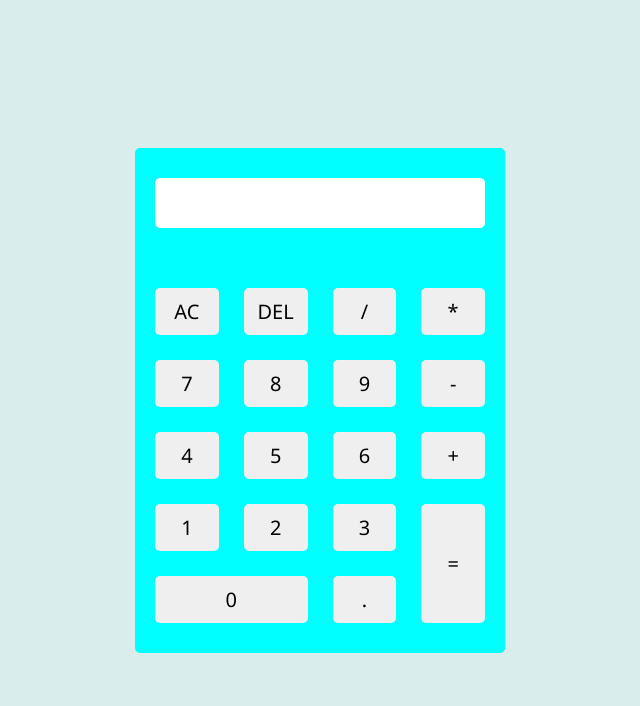
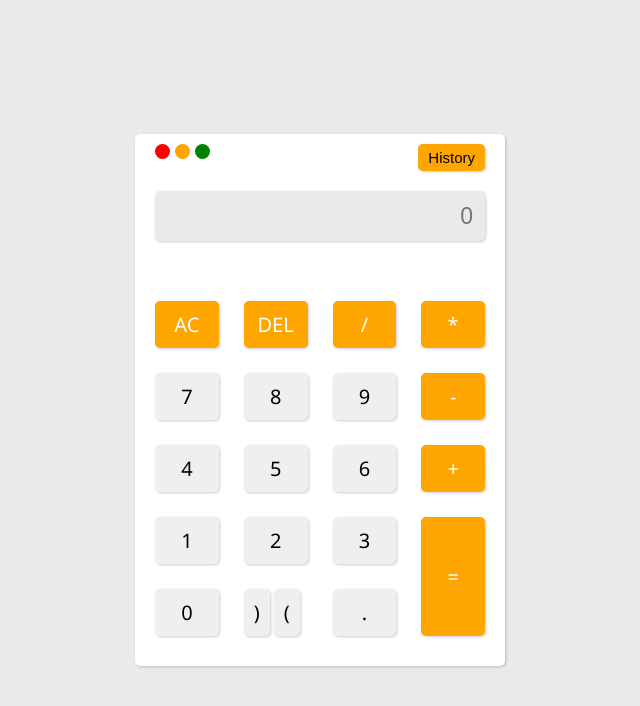
Before and after one commit to GurudeepPandey/web-dev-cohort-projects, a plain HTML site: page Maths Calculator/index.html in a window 1280 px wide. Shown: the whole page, without its empty margins (320-960 px from the left). Drawn offline with Linux system fonts and the light colour scheme.

Commit message:
Add script

```diff
--- a/Maths Calculator/index.html
+++ b/Maths Calculator/index.html
@@ -1,42 +1,70 @@
 <!DOCTYPE html>
 <html lang="en">
+
 <head>
     <meta charset="UTF-8">
     <meta name="viewport" content="width=device-width, initial-scale=1.0">
     <title>Math Calculator</title>
     <link rel="stylesheet" href="style.css">
 </head>
+
 <body>
+    <!-- First big container -->
     <div class="container">
 
-        <div class="displayDiv">
-            <input type="text" name="" id="display">
+        <!-- Topbar container -->
+        <div class="topbar">
+            <div>
+                <div></div>
+                <div></div>
+                <div></div>
+            </div>
+            <div>
+                <button class="clbtn">Clear</button>
+                <button class="hisbtn">History</button>
+            </div>
         </div>
 
-        <div class="buttonDiv">
-            <input type="button" value="AC" id="clear">
-            <input type="button" value="DEL" id="delete">
+        <!-- Calculator container -->
+        <div class="calcont">
 
-            <input type="button" value="/" class="buttons">
-            <input type="button" value="*" class="buttons">
-            <input type="button" value="7" class="buttons">
-            <input type="button" value="8" class="buttons">
-            <input type="button" value="9" class="buttons">
-            <input type="button" value="-" class="buttons">
-            <input type="button" value="4" class="buttons">
-            <input type="button" value="5" class="buttons">
-            <input type="button" value="6" class="buttons">
-            <input type="button" value="+" class="buttons">
-            <input type="button" value="1" class="buttons">
-            <input type="button" value="2" class="buttons">
-            <input type="button" value="3" class="buttons">
+            <!-- Display container -->
+            <div class="displayDiv">
+                <input type="text" id="display" placeholder="0">
+            </div>
 
-            <input type="button" value="=" id="equal">
+            <!-- Button container -->
+            <div class="buttonDiv">
+                <input type="button" value="AC" id="clear" class="orangebtn">
+                <input type="button" value="DEL" class="orangebtn">
 
-            <input type="button" value="0" class="buttons">
-            <input type="button" value="." class="buttons">
+                <input type="button" value="/" class="orangebtn">
+                <input type="button" value="*" class="orangebtn">
+                <input type="button" value="7">
+                <input type="button" value="8">
+                <input type="button" value="9">
+                <input type="button" value="-" class="orangebtn">
+                <input type="button" value="4">
+                <input type="button" value="5">
+                <input type="button" value="6">
+                <input type="button" value="+" class="orangebtn">
+                <input type="button" value="1">
+                <input type="button" value="2">
+                <input type="button" value="3">
+                <input type="button" value="=" class="orangebtn">
+                <input type="button" value="0">
+                <div>
+                    <input type="button" value=")">
+                    <input type="button" value="(">
+                </div>
+                <input type="button" value=".">
 
+            </div>
         </div>
+
+        <!-- History container -->
+        <div class="hiscont"></div>
     </div>
 </body>
+<script src="./script.js"></script>
 </html>
--- a/Maths Calculator/script.js
+++ b/Maths Calculator/script.js
@@ -0,0 +1,80 @@
+let input = document.getElementById("display");
+let buttons = document.querySelectorAll("input[type='button']");
+
+let operation = ["+", "-", "*", "/"];
+let historyArray = JSON.parse(localStorage.getItem("calcHistory")) || [];
+
+// Add event listener to buttons
+buttons.forEach((button) => {
+    button.addEventListener("click", () => {
+        if (button.value == "AC") {
+            input.value = "";
+        } else if (button.value == "DEL") {
+            input.value = input.value.slice(0, -1);
+        } else if (button.value == "=") {
+            if (!input.value) {
+                alert("Please enter a value");
+            } else {
+                try {
+                    let s = eval(input.value);
+                    saveCalculation(input.value, s);
+                    displayHistory();
+                    input.value = String(s).length > 5 ? s.toFixed(2) : s;
+                } catch {
+                    alert("Invalid Expression");
+                    input.value = "";
+                }
+            }
+        } else {
+            if (operation.includes(input.value.slice(-1)) && operation.includes(button.value)) {
+                alert("Don't repeat operations");
+            } else {
+                input.value += button.value;
+            }
+        }
+    });
+});
+
+// variables to hold references
+let calcont = document.querySelector(".calcont");
+let historyCont = document.querySelector(".hiscont");
+let hisbtn = document.querySelector(".hisbtn");
+let hisbtnPress = 0;
+
+// history button action
+hisbtn.addEventListener("click", () => {
+    if (hisbtnPress == 0) {
+        calcont.style.display = "none";
+        document.querySelector(".clbtn").style.display = "block";
+        historyCont.style.display = "block";
+        hisbtn.textContent = "X";
+        hisbtnPress = 1;
+    } else {
+        calcont.style.display = "block";
+        document.querySelector(".clbtn").style.display = "none";
+        historyCont.style.display = "none";
+        hisbtn.textContent = "History";
+        hisbtnPress = 0;
+    }
+});
+
+// Save calculation
+function saveCalculation(expression, result) {
+    historyArray.push(`${expression} = ${result}`);
+    localStorage.setItem("calcHistory", JSON.stringify(historyArray));
+}
+
+// Display history
+function displayHistory() {
+    historyCont.innerHTML = historyArray.map(calc => `<p>${calc}</p>`).join("");
+}
+
+// Load history when the page loads
+window.addEventListener("load", displayHistory);
+
+// Clear history
+document.querySelector(".clbtn").addEventListener("click", () => {
+    historyArray = [];
+    localStorage.removeItem("calcHistory");
+    historyCont.innerHTML = "";
+});
--- a/Maths Calculator/style.css
+++ b/Maths Calculator/style.css
@@ -7,7 +7,7 @@
 html, body {
     width: 100%;
     height: 100%;
-    background-color: rgb(218, 237, 237);
+    background-color: #ebe9e9;
     display: flex;
     justify-content: center;
     align-items: center;
@@ -15,9 +15,10 @@ html, body {
 
 .container {
     width: 370px;
-    padding: 30px 20px ;
-    background-color: aqua;
+    padding: 10px 20px 30px 20px;
     border-radius: 5px;
+    background-color: #fff;
+    box-shadow: 1px 1px 3px rgba(0, 0, 0, 0.2);
 }
 
 #display {
@@ -29,6 +30,9 @@ html, body {
     outline: none;
     border-radius: 5px;
     font-size: 23px;
+    letter-spacing: 2px;
+    background-color: #ebe9e9;
+    box-shadow: 1px 1px 3px rgba(0, 0, 0, 0.2);
 }
 
 .buttonDiv {
@@ -44,18 +48,62 @@ input[type="button"] {
     font-family: 'Segoe UI', Tahoma, Geneva, Verdana, sans-serif;
     border-radius: 5px;
     border: none;
+    box-shadow: 1px 1px 3px rgba(0, 0, 0, 0.2);
     transition: all 0.5s;
 }
 
-#equal {
+.orangebtn {
+    background-color: orange;
+    color: #fff;
+}
+.orangebtn:hover {
+    background-color: rgb(239, 126, 39);
+    transform: scale(1.1);
+}
+input[type="button"]:hover {
+    transform: scale(1.1);
+}
+input[type="button"][value="="] {
     grid-row: span 2;
 }
 
-input[ type="button" ][value="0"] {
-    grid-column: span 2;
+
+.topbar {
+    display: flex;
+    justify-content: space-between;
+    margin-bottom: 20px;
+}
+.topbar div {
+    display: flex;
+    gap: 5px;
+}
+.topbar div div {
+    width: 15px;
+    height: 15px;
+    border-radius: 50%;
+    display: flex;
+}
+.topbar div div:nth-child(1) {
+    background-color: red;
+}
+.topbar div div:nth-child(2) {
+    background-color: orange;
+}
+.topbar div div:nth-child(3) {
+    background-color: green;
 }
 
-input[type="button"]:hover {
-    background-color: blue;
-    transform: scale(1.1);
+.hiscont {
+    display: none;
 }
+.hisbtn, .clbtn{
+    border: none;
+    padding: 5px 10px;
+    border-radius: 5px;
+    background-color: orange;
+    font-size: 15px;
+    box-shadow: 1px 1px 3px rgba(0, 0, 0, 0.2);
+}
+.clbtn {
+    display: none;
+}
```
Also changed, not shown: Maths Calculator/image.png (added), 1 other file.
